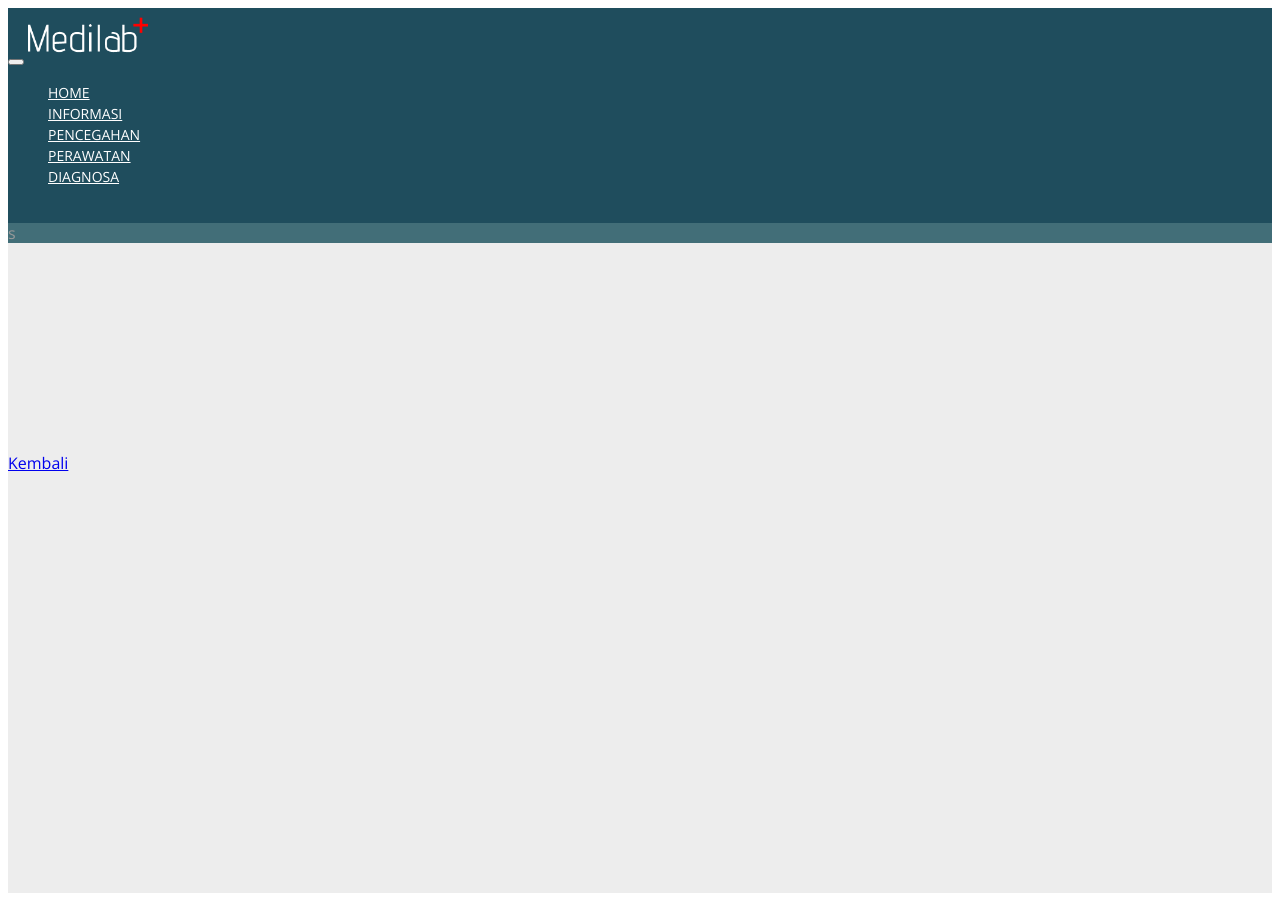
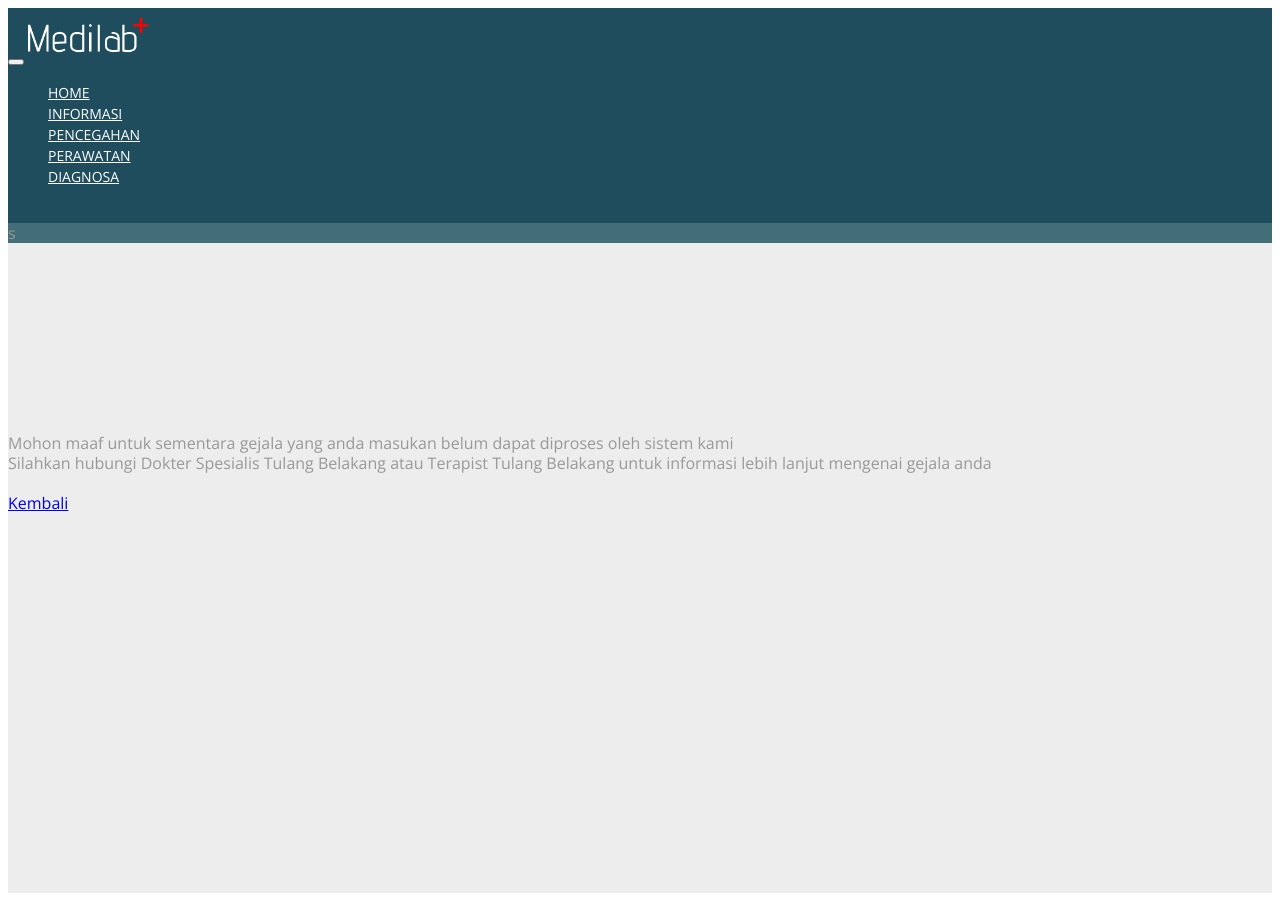
Before and after one commit to git-jendro/sispaktulang, a PHP site: page /Medilab/hasil.php?check_list=1 in a window 1280 px wide. Run offline with PHP 8.4, Linux system fonts and the light colour scheme; data comes from the database, SQL or seed files in the repository; some libraries are stand-ins or nearby versions; some web fonts are replaced.

Commit message:
add message if gejala = null

```diff
--- a/hasil.php
+++ b/hasil.php
@@ -3,6 +3,7 @@
 
 <head>
     <?php
+    include "koneksi.php";
     include "design/head.php";
     ?>
     <title>Diagnosa | Sistem Pakar Penyakit Diagnosa Penyakit Tulang Belakang</title>
@@ -25,18 +26,25 @@
                             <?php
                             include "koneksi.php";
                             $gejala = $_GET['check_list'];
+
+                            if ($gejala == "") {
+                                header("location:diagnosa.php?pesan=kosong");
+                            }
                             $get_gejala = implode(",", $gejala);
                             $data = mysqli_query($koneksi, "SELECT * from rules");
                             if (mysqli_num_rows($data) > 0) {
-                                while ($row = mysqli_fetch_assoc($data)) {
-                                    if ($get_gejala == $row['gejala']) {
-                                        echo "<h4>Berdasarkan hasil diagnosa dari gejala yang anda alami<br>";
-                                        echo "kemungkinan anda menderita penyakit <br>";
-                                        echo $row['penyakit'];
-                                        echo "<br>";
-                                    }
+                                $row = mysqli_fetch_assoc($data);
+                                if ($get_gejala == $row['gejala']) {
+                                    echo "<h4>Berdasarkan hasil diagnosa dari gejala yang anda alami<br>";
+                                    echo "kemungkinan anda menderita penyakit <br>";
+                                    echo $row['penyakit'];
+                                    echo "<br>";
+                                } else {
+                                    echo "Mohon maaf untuk sementara gejala yang anda masukan belum dapat diproses oleh sistem kami <br>";
+                                    echo "Silahkan hubungi Dokter Spesialis Tulang Belakang atau Terapist Tulang Belakang untuk informasi lebih lanjut mengenai gejala anda <br>";
                                 }
                             }
+
 
                             // var_dump($query);
                             // $row['gejala'];
```
Also changed, not shown: admin/inputgejala.php (+13 -4 lines), diagnosa.php (+13 -0 lines).
